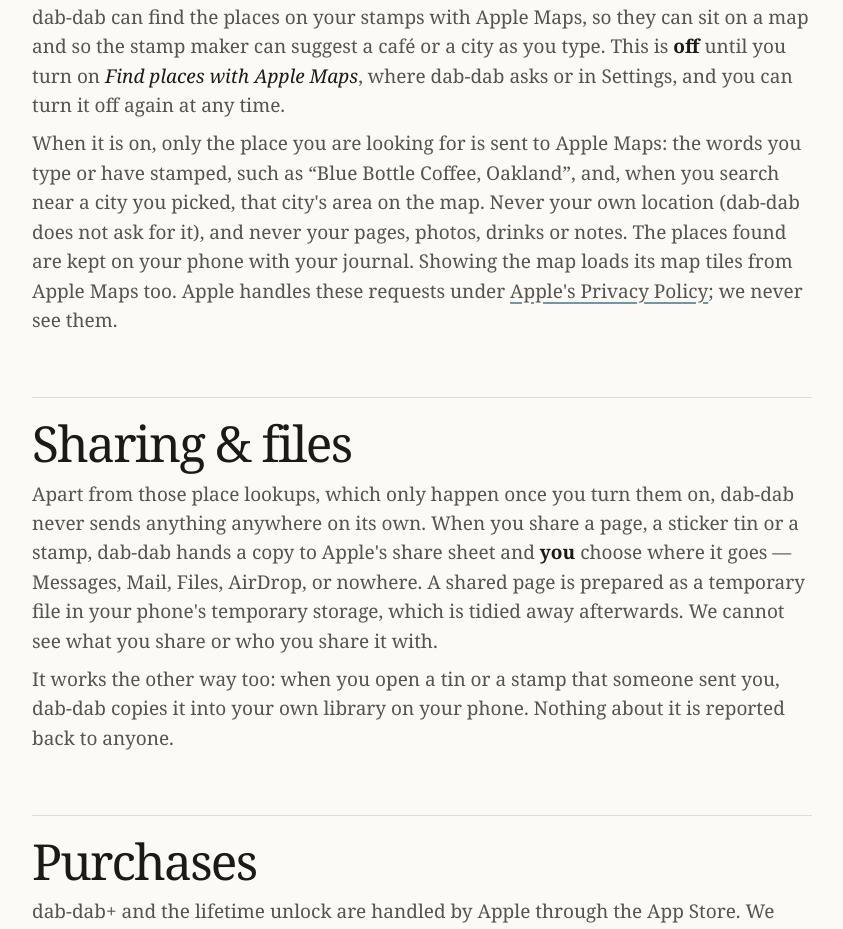
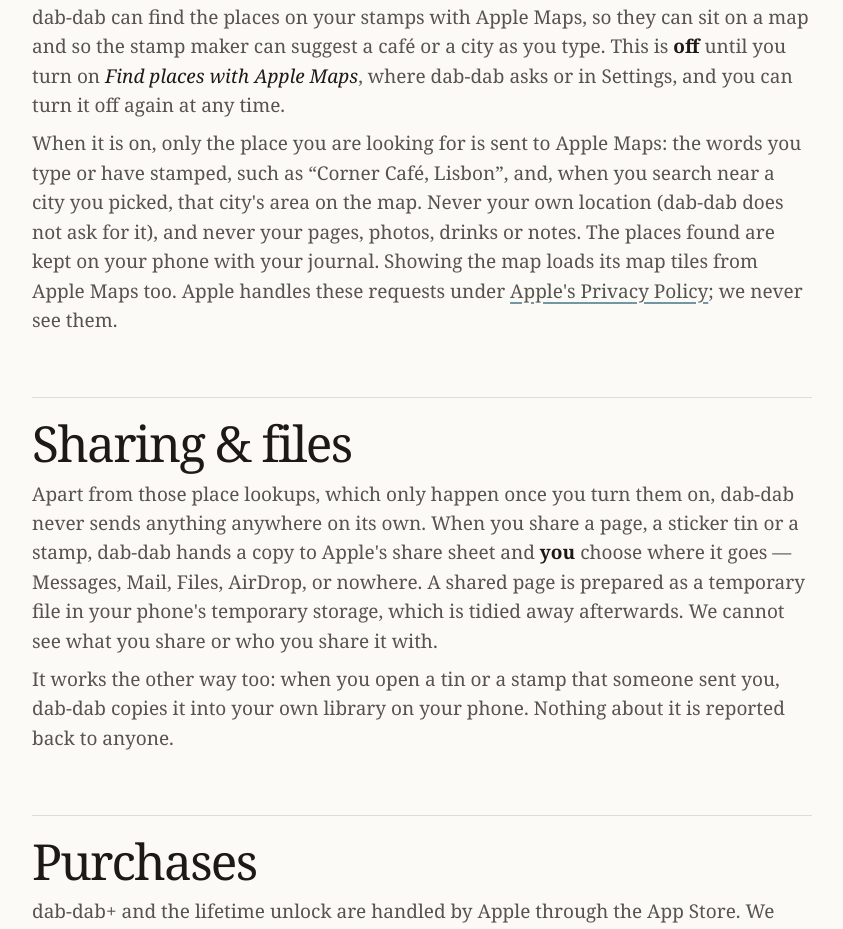
Before and after one commit to reveriearchive-studio/dab-dab-privacy, a plain HTML site: page index.html in a window 1280 px wide. Shown: the part 1959-2888 px from the top of the page, without its empty margins (218-1061 px from the left). Drawn offline with Linux system fonts and the light colour scheme; a web font is replaced by a local one.

Commit message:
Add files via upload

```diff
--- a/index.html
+++ b/index.html
@@ -186,7 +186,7 @@
     </p>
     <p>
       When it is on, only the place you are looking for is sent to Apple Maps: the words you type or
-      have stamped, such as &ldquo;Blue Bottle Coffee, Oakland&rdquo;, and, when you search near a
+      have stamped, such as &ldquo;Corner Caf&eacute;, Lisbon&rdquo;, and, when you search near a
       city you picked, that city's area on the map. Never your own location (dab-dab does not ask for
       it), and never your pages, photos, drinks or notes. The places found are kept on your phone with
       your journal. Showing the map loads its map tiles from Apple Maps too. Apple handles these requests
```
